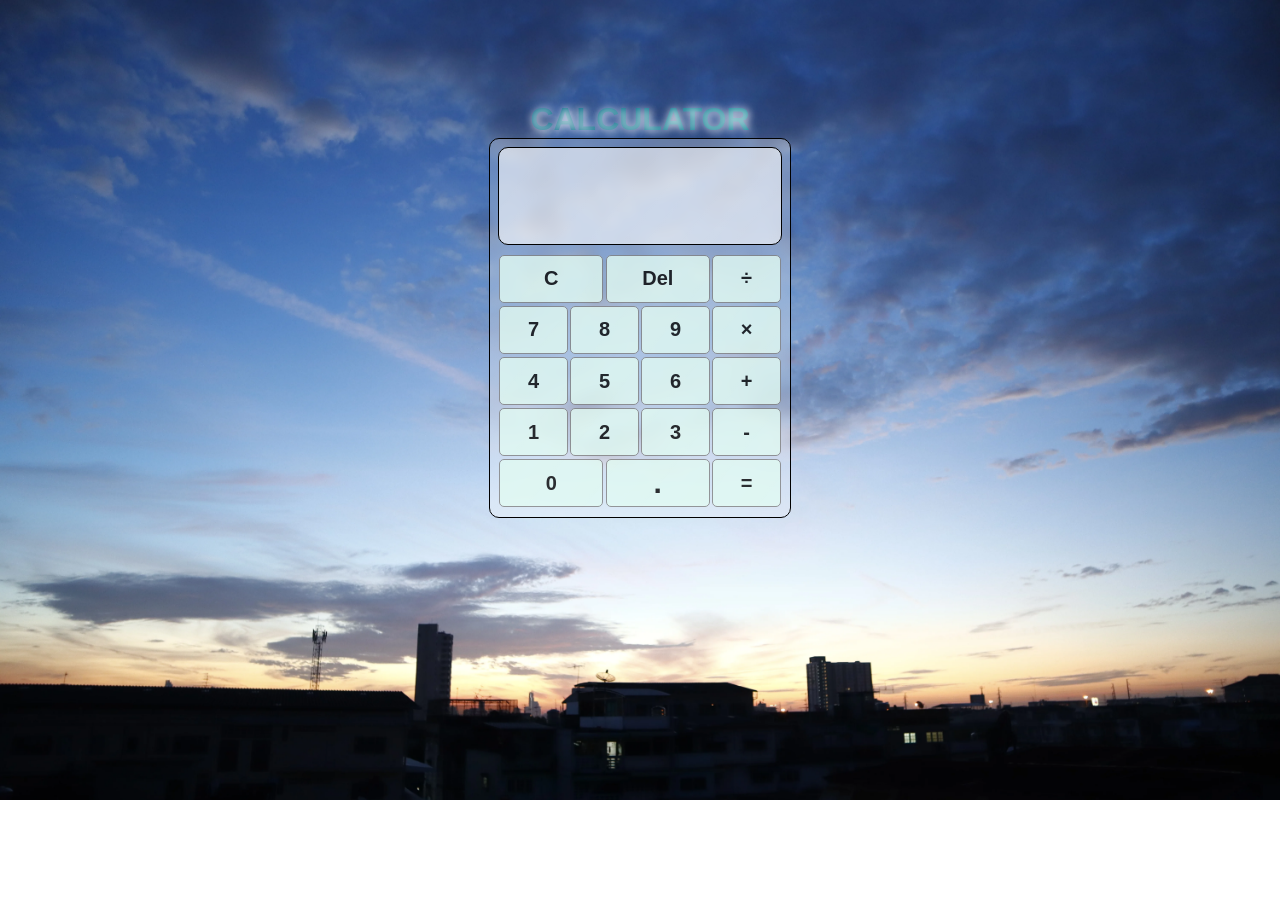
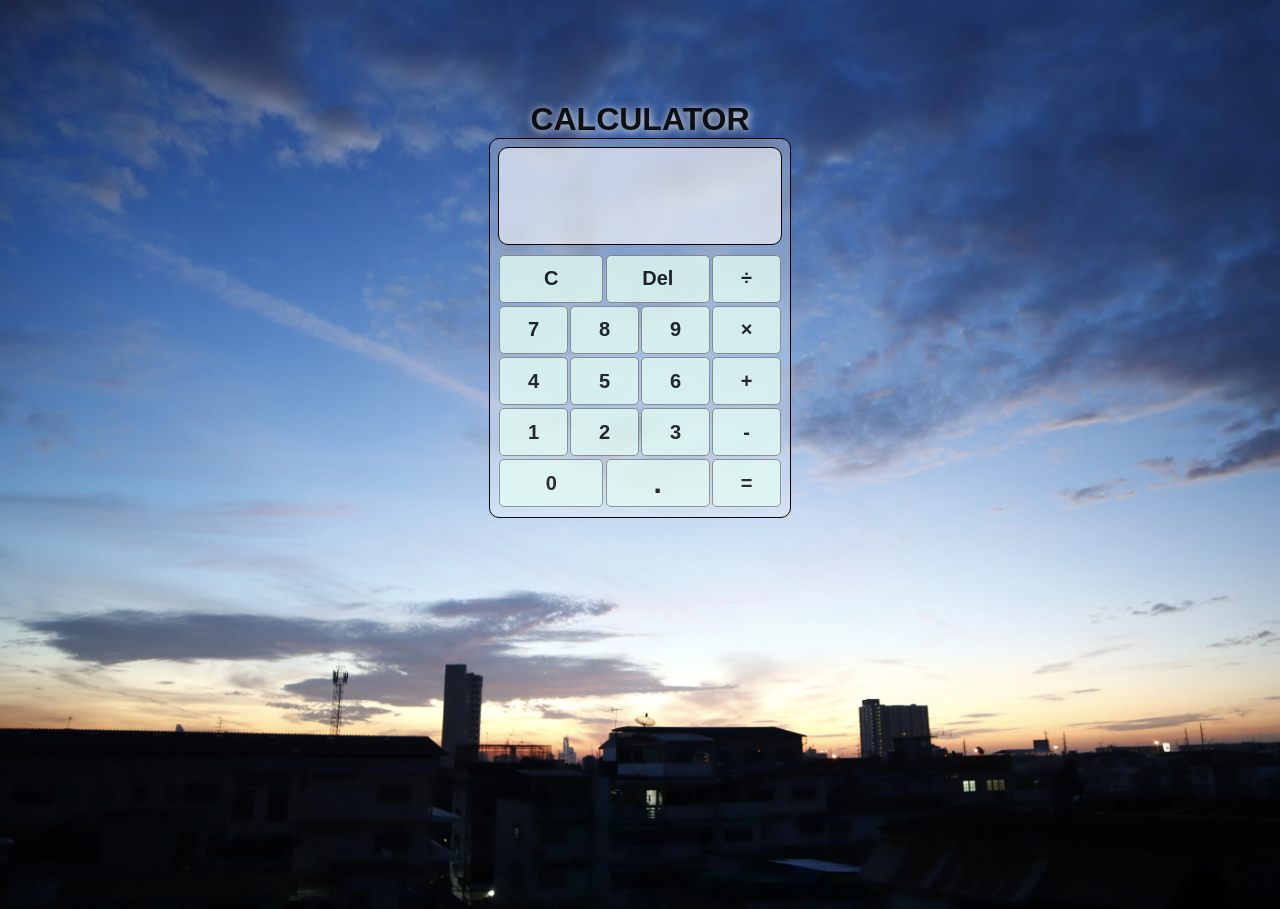
Before and after one commit to Chaosbear/CalculatorJavaScript, a plain HTML site: page index.html in a window 1280 px wide. Before the commit the page ends 800 px from the top, so only its background shows below. Drawn offline with Linux system fonts and the light colour scheme.

Commit message:
edit background

```diff
--- a/style.css
+++ b/style.css
@@ -3,18 +3,12 @@ body {
     font-size: 16px;
     background: url(./images/_MG_3241.webp) no-repeat;
     background-size: cover;
-    height: 100%;
+    height: 100vh;
 }
 h1 {
     margin: 8% auto 0;
     text-align: center;
-    background-color: #f3ec78;
-    background-image: linear-gradient(to right, #002a68, #02b1a8);
-    background-size: 100%;
-    -webkit-background-clip: text;
-    -moz-background-clip: text;
-    -webkit-text-fill-color: transparent;
-    -moz-text-fill-color: transparent;
+    color: rgba(0 , 0, 0, 0.9);
     text-shadow: 1px 1px 8px white;
 }
 .container {
```
